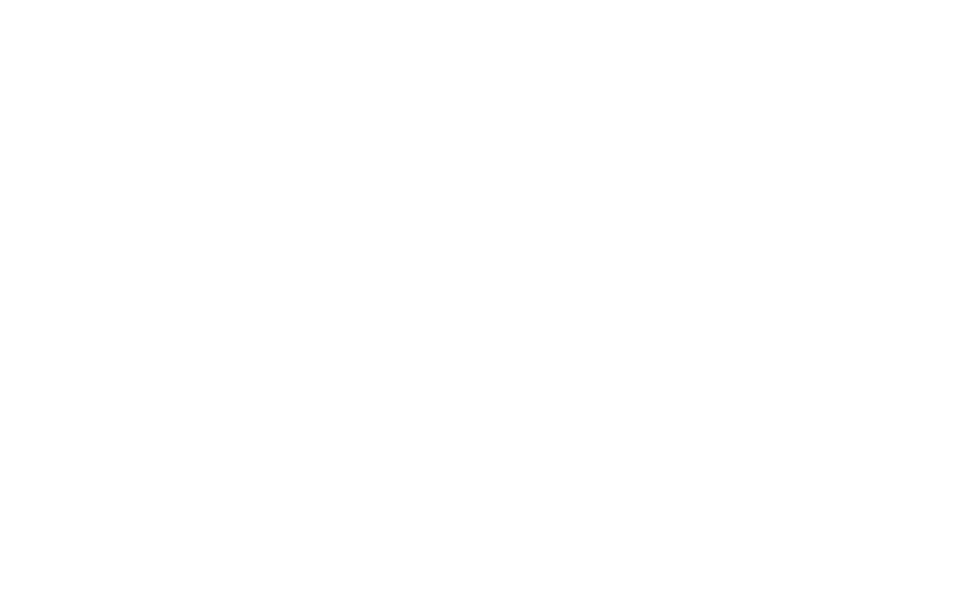
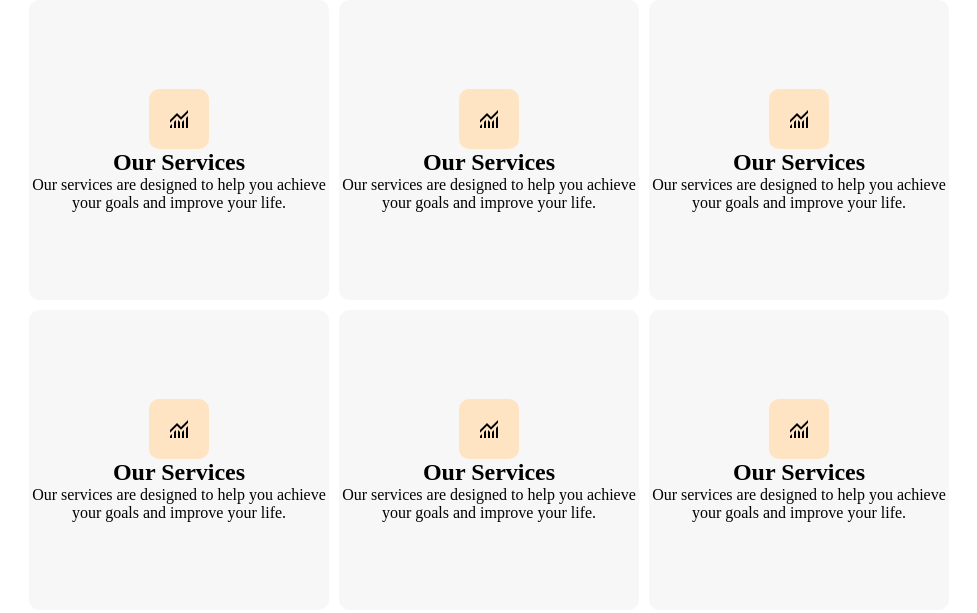
Before and after one commit to dantekadagi3/sociable2, a plain HTML site: page index.html in a window 1280 px wide. Shown: the whole page, without its empty margins (151-1128 px from the left). Drawn offline with Linux system fonts and the light colour scheme.

Commit message:
created a skeleton of the service section

```diff
--- a/index.css
+++ b/index.css
@@ -3,3 +3,40 @@
     padding:0;
     box-sizing: border-box;
 }
+
+/* services  section styling*/
+
+.services{
+    display:flex;
+    justify-content:center;
+    align-items: center;
+}
+.main--container {
+    display: grid;
+    grid-template-columns: repeat(3, 1fr);
+    grid-template-rows: repeat(2, 1fr);
+    gap: 10px;
+}
+.main--container2{
+    display:flex;
+    flex-direction:column;
+    align-items:center;
+    justify-content:center;
+    height: 300px;
+    width: 300px;
+    background-color: #f7f7f7;
+    border-radius: 10px;
+}
+.text--container{
+    text-align: center;
+}
+.icon--container{
+    height: 60px;
+    width: 60px;
+    justify-content: center;
+    display: flex;
+    align-items: center;
+    border-radius: 10px;
+    background-color: bisque;
+
+}
--- a/index.html
+++ b/index.html
@@ -8,5 +8,91 @@
 </head>
 <body>
 
+    <section class="services">
+        <div class="main--container">
+
+        <div class="main--container2">
+                 <!--div containing the icon-->
+                 <div class="icon--container">
+                    <img src="./images/monitoring.svg" alt="icon">
+                 </div>
+                 <!--Div containing the text-->
+                 <div class="text--container">
+                    <h2>Our Services</h2>
+                    <p>Our services are designed to help you achieve your goals and improve your life. </p>
+                 </div>
+        </div>
+
+        <div class="main--container2">
+            <!--div containing the icon-->
+            <div class="icon--container">
+               <img src="./images/monitoring.svg" alt="icon">
+            </div>
+            <!--Div containing the text-->
+            <div class="text--container">
+               <h2>Our Services</h2>
+               <p>Our services are designed to help you achieve your goals and improve your life. </p>
+            </div>
+   </div>
+
+
+   <div class="main--container2">
+    <!--div containing the icon-->
+    <div class="icon--container">
+       <img src="./images/monitoring.svg" alt="icon">
+    </div>
+    <!--Div containing the text-->
+    <div class="text--container">
+       <h2>Our Services</h2>
+       <p>Our services are designed to help you achieve your goals and improve your life. </p>
+    </div>
+</div>
+
+
+<div class="main--container2">
+    <!--div containing the icon-->
+    <div class="icon--container">
+       <img src="./images/monitoring.svg" alt="icon">
+    </div>
+    <!--Div containing the text-->
+    <div class="text--container">
+       <h2>Our Services</h2>
+       <p>Our services are designed to help you achieve your goals and improve your life. </p>
+    </div>
+</div>
+
+
+<div class="main--container2">
+    <!--div containing the icon-->
+    <div class="icon--container">
+       <img src="./images/monitoring.svg" alt="icon">
+    </div>
+    <!--Div containing the text-->
+    <div class="text--container">
+       <h2>Our Services</h2>
+       <p>Our services are designed to help you achieve your goals and improve your life. </p>
+    </div>
+</div>
+
+
+<div class="main--container2">
+    <!--div containing the icon-->
+    <div class="icon--container">
+       <img src="./images/monitoring.svg" alt="icon">
+    </div>
+    <!--Div containing the text-->
+    <div class="text--container">
+       <h2>Our Services</h2>
+       <p>Our services are designed to help you achieve your goals and improve your life. </p>
+    </div>
+</div>
+
+        </div>
+
+    </section>
+
+    <footer>
+
+    </footer>
 </body>
 </html>
```
Also changed, not shown: images/monitoring.svg (added).
